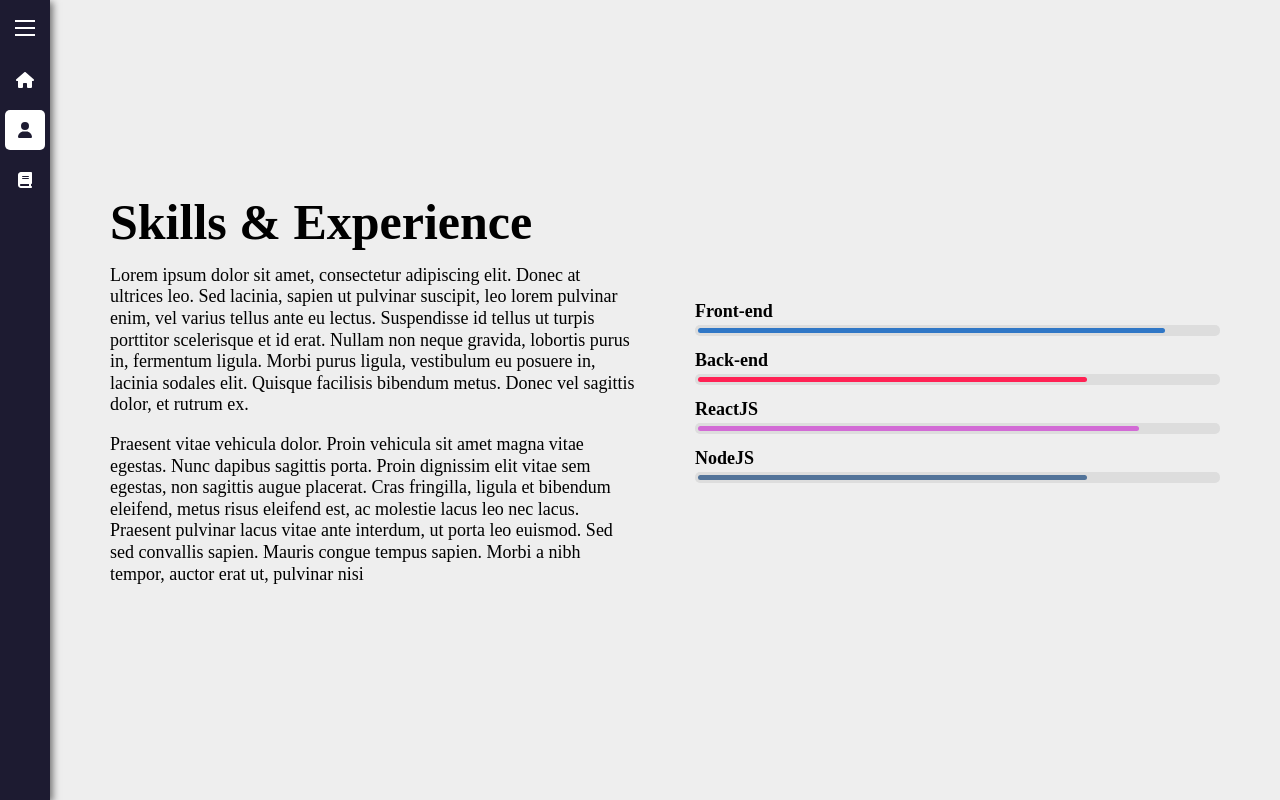
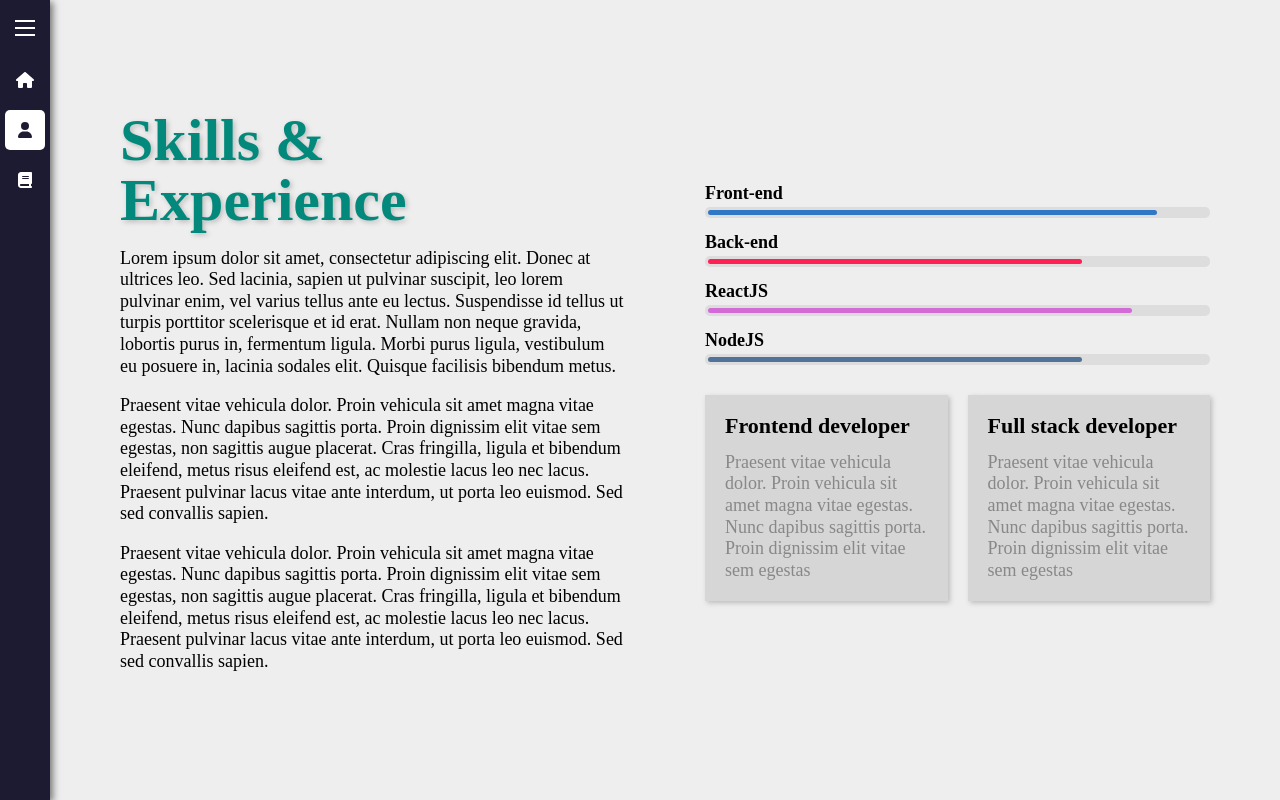
Before and after one commit to khsily/portfolio-client, a React (Create React App) app: page /about in a window 1280 px wide. Built offline with nearby package versions, Linux system fonts and the light colour scheme; a web font is replaced by a local one.

Commit message:
About 페이지 추가

```diff
--- a/src/components/about/AboutInfo/AboutInfo.module.scss
+++ b/src/components/about/AboutInfo/AboutInfo.module.scss
@@ -1,8 +1,10 @@
 .info {
   .title {
-    font-size: 50px;
+    font-size: 60px;
     font-weight: bold;
     margin-bottom: 18px;
+    color: #02897b;
+    text-shadow: 2px 2px 5px #bbb;
   }
 
   .content {
--- a/src/components/about/AboutInfo/AboutInfo.tsx
+++ b/src/components/about/AboutInfo/AboutInfo.tsx
@@ -1,11 +1,17 @@
+import { FadeIn } from 'components';
+
 import styles from './AboutInfo.module.scss';
 import { AboutInfoProps } from './types';
 
 const AboutInfo: React.FC<AboutInfoProps> = ({ title, children }) => {
   return (
     <div className={styles.info}>
-      <h2 className={styles.title}>{title}</h2>
-      <div className={styles.content}>{children}</div>
+      <FadeIn delay={0}>
+        <h2 className={styles.title}>{title}</h2>
+      </FadeIn>
+      <FadeIn delay={0.2}>
+        <div className={styles.content}>{children}</div>
+      </FadeIn>
     </div>
   );
 };
--- a/src/components/about/AboutPane/AboutPane.module.scss
+++ b/src/components/about/AboutPane/AboutPane.module.scss
@@ -1,4 +1,4 @@
 .pane {
   flex: 1;
-  padding: 30px;
+  padding: 40px;
 }
--- a/src/components/about/AboutSkills/AboutSkills.tsx
+++ b/src/components/about/AboutSkills/AboutSkills.tsx
@@ -1,13 +1,14 @@
-import AboutSkill from '../AboutSkill/AboutSkill';
+import { FadeIn, AboutSkill } from 'components';
+
 import { AboutSkillsProps } from './types';
 
 const AboutSkills: React.FC<AboutSkillsProps> = ({ skills = [] }) => {
   return (
-    <div>
+    <FadeIn delay={0.4}>
       {skills.map((skill, i) => (
         <AboutSkill key={`skill_${skill.name}`} {...skill} delay={130 * (i + 1)} />
       ))}
-    </div>
+    </FadeIn>
   );
 };
 
--- /dev/null
+++ b/src/components/about/AboutWorkBox/AboutWorkBox.module.scss
@@ -0,0 +1,27 @@
+.workbox {
+  flex: 1;
+  min-height: 200px;
+  background-color: rgba(0, 0, 0, 0.1);
+  margin: 15px 0;
+  margin-right: 20px;
+  transition: all 0.2s;
+  box-shadow: 2px 2px 5px #bbb;
+  padding: 20px;
+  box-sizing: border-box;
+
+  &:last-child {
+    margin-right: 0;
+  }
+
+  .title {
+    font-weight: bold;
+    font-size: 22px;
+    margin-bottom: 15px;
+  }
+
+  .desc {
+    font-size: 18px;
+    line-height: 1.2em;
+    color: #888;
+  }
+}
--- a/src/components/about/AboutWorkBox/AboutWorkBox.tsx
+++ b/src/components/about/AboutWorkBox/AboutWorkBox.tsx
@@ -1,5 +1,15 @@
-const AboutWorkBox: React.FC = () => {
-  return <div>AboutWorkBox</div>;
+import { FadeIn } from 'components';
+
+import styles from './AboutWorkBox.module.scss';
+import { AboutWorkBoxProps } from './types';
+
+const AboutWorkBox: React.FC<AboutWorkBoxProps> = ({ title, desc }) => {
+  return (
+    <FadeIn className={styles.workbox} delay={0.45}>
+      <h3 className={styles.title}>{title}</h3>
+      <p className={styles.desc}>{desc}</p>
+    </FadeIn>
+  );
 };
 
 export default AboutWorkBox;
--- a/src/components/about/AboutWorkBox/types.ts
+++ b/src/components/about/AboutWorkBox/types.ts
@@ -1 +1,4 @@
-export interface AboutWorkBoxProps {}
+export interface AboutWorkBoxProps {
+  title?: string;
+  desc?: string;
+}
--- /dev/null
+++ b/src/components/common/FadeIn/FadeIn.tsx
@@ -0,0 +1,13 @@
+import { motion } from 'framer-motion';
+
+import { FadeInProps } from './types';
+
+const FadeIn: React.FC<FadeInProps> = ({ children, className, delay = 0, duration = 1, yStart = -10 }) => {
+  return (
+    <motion.div className={className} animate={{ y: [yStart, 0], opacity: [0, 1] }} transition={{ delay, duration }}>
+      {children}
+    </motion.div>
+  );
+};
+
+export default FadeIn;
--- /dev/null
+++ b/src/components/common/FadeIn/types.ts
@@ -0,0 +1,7 @@
+export interface FadeInProps {
+  className?: string;
+  children?: React.ReactNode;
+  duration?: number;
+  delay?: number;
+  yStart?: number;
+}
--- a/src/components/home/HomeTitle/HomeTitle.tsx
+++ b/src/components/home/HomeTitle/HomeTitle.tsx
@@ -1,4 +1,4 @@
-import { motion } from 'framer-motion';
+import { FadeIn } from 'components';
 
 import styles from './HomeTitle.module.scss';
 import { HomeTitleProps } from './types';
@@ -6,11 +6,11 @@ import { HomeTitleProps } from './types';
 const HomeTitle: React.FC<HomeTitleProps> = ({ name, desc }) => {
   return (
     <div className={styles.title}>
-      <motion.div animate={{ y: [-70, 0], opacity: [0, 1] }} transition={{ delay: 0.5, duration: 0.8 }}>
+      <FadeIn delay={0.5} duration={0.8} yStart={-70}>
         <h2>I'M</h2>
         <h1>{name}</h1>
         <span>{desc}</span>
-      </motion.div>
+      </FadeIn>
     </div>
   );
 };
--- a/src/components/index.ts
+++ b/src/components/index.ts
@@ -7,6 +7,7 @@ export { default as AnimatedPage } from './common/AnimatedPage/AnimatedPage';
 export { default as ReflectImage } from './common/ReflectImage/ReflectImage';
 export { default as HintBox } from './common/HintBox/HintBox';
 export { default as ProgressBar } from './common/ProgressBar/ProgressBar';
+export { default as FadeIn } from './common/FadeIn/FadeIn';
 
 // home
 export { default as HomeTitle } from './home/HomeTitle/HomeTitle';
--- a/src/pages/About/About.tsx
+++ b/src/pages/About/About.tsx
@@ -1,4 +1,4 @@
-import { AboutInfo, AboutPane, AboutSkills, AnimatedPage } from 'components';
+import { AboutInfo, AboutPane, AboutSkills, AboutWorkBox, AnimatedPage } from 'components';
 
 const skills = [
   { name: 'Front-end', percentage: 90, color: '#3077C6' },
@@ -16,20 +16,36 @@ const About = () => {
             Lorem ipsum dolor sit amet, consectetur adipiscing elit. Donec at ultrices leo. Sed lacinia, sapien ut
             pulvinar suscipit, leo lorem pulvinar enim, vel varius tellus ante eu lectus. Suspendisse id tellus ut
             turpis porttitor scelerisque et id erat. Nullam non neque gravida, lobortis purus in, fermentum ligula.
-            Morbi purus ligula, vestibulum eu posuere in, lacinia sodales elit. Quisque facilisis bibendum metus. Donec
-            vel sagittis dolor, et rutrum ex.
+            Morbi purus ligula, vestibulum eu posuere in, lacinia sodales elit. Quisque facilisis bibendum metus.
           </p>
           <p>
             Praesent vitae vehicula dolor. Proin vehicula sit amet magna vitae egestas. Nunc dapibus sagittis porta.
             Proin dignissim elit vitae sem egestas, non sagittis augue placerat. Cras fringilla, ligula et bibendum
             eleifend, metus risus eleifend est, ac molestie lacus leo nec lacus. Praesent pulvinar lacus vitae ante
-            interdum, ut porta leo euismod. Sed sed convallis sapien. Mauris congue tempus sapien. Morbi a nibh tempor,
-            auctor erat ut, pulvinar nisi
+            interdum, ut porta leo euismod. Sed sed convallis sapien.
+          </p>
+          <p>
+            Praesent vitae vehicula dolor. Proin vehicula sit amet magna vitae egestas. Nunc dapibus sagittis porta.
+            Proin dignissim elit vitae sem egestas, non sagittis augue placerat. Cras fringilla, ligula et bibendum
+            eleifend, metus risus eleifend est, ac molestie lacus leo nec lacus. Praesent pulvinar lacus vitae ante
+            interdum, ut porta leo euismod. Sed sed convallis sapien.
           </p>
         </AboutInfo>
       </AboutPane>
       <AboutPane>
         <AboutSkills skills={skills} />
+        <div style={{ display: 'flex' }}>
+          <AboutWorkBox
+            title='Frontend developer'
+            desc='Praesent vitae vehicula dolor. Proin vehicula sit amet magna vitae egestas. Nunc dapibus sagittis porta.
+            Proin dignissim elit vitae sem egestas'
+          />
+          <AboutWorkBox
+            title='Full stack developer'
+            desc='Praesent vitae vehicula dolor. Proin vehicula sit amet magna vitae egestas. Nunc dapibus sagittis porta.
+            Proin dignissim elit vitae sem egestas'
+          />
+        </div>
       </AboutPane>
     </AnimatedPage>
   );
```
